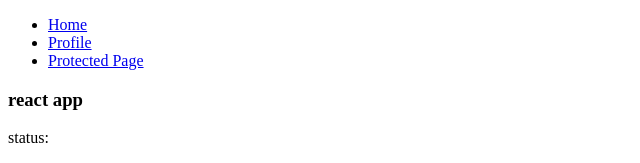
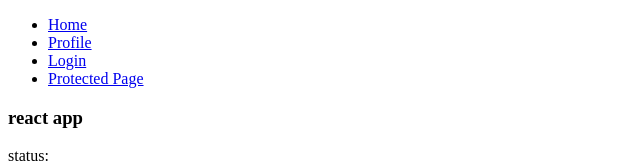
Before and after one commit to facutk/laburo, a React (Create React App) app: page / in a window 1280 px wide. Shown: the top 163 px of the page, without its empty margins (0-640 px from the left). Built offline with nearby package versions, Linux system fonts and the light colour scheme; no server answers.

Commit message:
refactor auth service to use context

```diff
--- a/src/App.js
+++ b/src/App.js
@@ -1,4 +1,4 @@
-import React, { useEffect, useState } from 'react';
+import React, { useContext, useEffect, useState } from 'react';
 import {
   BrowserRouter as Router,
   Switch,
@@ -57,12 +57,45 @@ const fakeAuth = {
   }
 };
 
-function PrivateRoute({ children, ...rest }) {
+const AuthContext = React.createContext();
+
+const AuthProvider = ({
+  children
+}) => {
+  const [isAuthenticated, setIsAuthenticated] = useState(false);
+
+  const authenticate = async ({ email, password }) => {
+    // const res = await getToken({ email, password });
+    setIsAuthenticated(true);
+    return new Promise((resolve) => resolve('ok'))
+  }
+
+  const signout = async () => {
+    setIsAuthenticated(false);
+  };
+
+  return (
+    <AuthContext.Provider
+      value={{
+        isAuthenticated,
+        authenticate,
+        signout
+      }}
+    >
+      {children}
+    </AuthContext.Provider>
+  );
+};
+
+
+const PrivateRoute = ({ children, ...rest }) => {
+  const { isAuthenticated } = useContext(AuthContext);
+
   return (
     <Route
       {...rest}
       render={({ location }) =>
-        fakeAuth.isAuthenticated ? (
+        isAuthenticated ? (
           children
         ) : (
           <Redirect
@@ -82,15 +115,24 @@ function ProtectedPage() {
 }
 
 function LoginPage() {
-  let history = useHistory();
-  let location = useLocation();
+  const { isAuthenticated, authenticate } = useContext(AuthContext);
+  const history = useHistory();
+  const location = useLocation();
 
-  let { from } = location.state || { from: { pathname: "/" } };
-  let login = () => {
-    fakeAuth.authenticate(() => {
+  const { from } = location.state || { from: { pathname: "/" } };
+  const login = () => {
+    authenticate('foo', 'bar').then((resp) => {
       history.replace(from);
     });
   };
+
+  if (isAuthenticated) {
+    return (
+      <div>
+        You are already logged in
+      </div>
+    )
+  }
 
   return (
     <div>
@@ -103,6 +145,7 @@ function LoginPage() {
 const App = () => {
   return (
     <Router>
+      <AuthProvider>
         <div>
           <nav>
             <ul>
@@ -111,6 +154,9 @@ const App = () => {
               </li>
               <li>
                 <Link to="/profile">Profile</Link>
+              </li>
+              <li>
+                <Link to="/login">Login</Link>
               </li>
               <li>
                 <Link to="/protected">Protected Page</Link>
@@ -133,6 +179,7 @@ const App = () => {
             </Route>
           </Switch>
         </div>
+      </AuthProvider>
     </Router>
   );
 }
```
Lines whose indentation alone changed are shown as unchanged.
